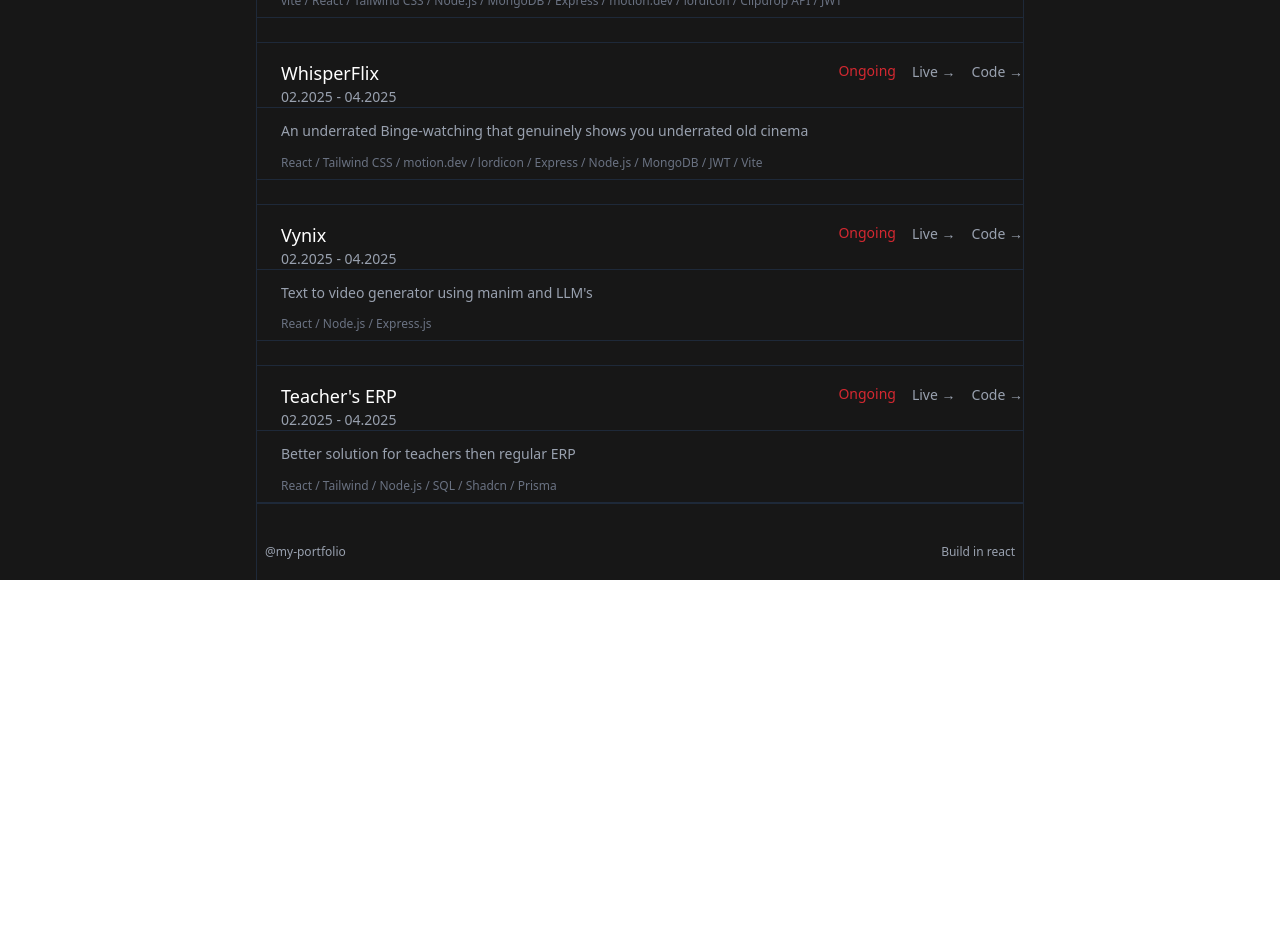
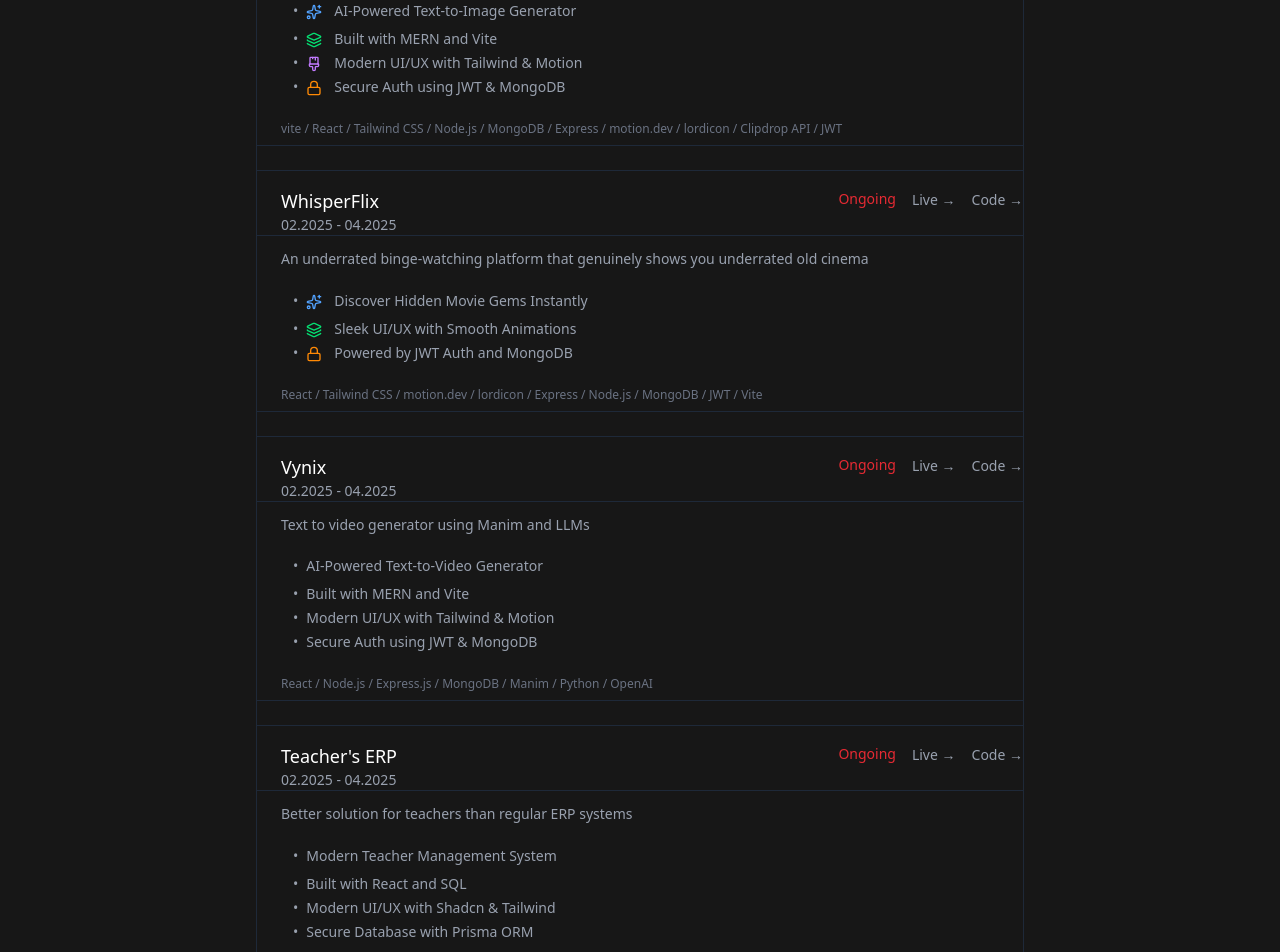
Before and after one commit to Arnav270803/MyPortfolio, a React (Vite) app: page / in a window 1280 px wide. Shown: the part 720-1672 px from the top of the page. Before the commit the page ends 1300 px from the top, so only its background shows below. Built offline with nearby package versions, Linux system fonts and the light colour scheme; some icons are missing.

Commit message:
styling changes in Sideproject.jsx also added content in it

```diff
--- a/src/Component/MyIntro.jsx
+++ b/src/Component/MyIntro.jsx
@@ -34,7 +34,7 @@ const MyIntro = ({ isDark }) => {
 
       <div className="w-full">
         {/* Main Container with Border */}
-        <div className={`border  ${isDark ? 'border-gray-800' : 'border-neutral-200'}`}>
+        <div className={`border ${isDark ? 'border-gray-800' : 'border-neutral-200'}`}>
 
           {/* Layout Container - Image and Rectangles Side by Side */}
           <div className="flex">
@@ -42,7 +42,7 @@ const MyIntro = ({ isDark }) => {
             {/* Left Side - Profile Image */}
             <div className={`w-[180px] h-[180px] border-r ${isDark ? 'border-gray-800' : 'border-neutral-200'}`}>
               <img
-                src="./public/cropped_circle_image.png"
+                src="../public/cropped_circle_image.png"
                 width="180"
                 height="180"
                 className="w-full h-full object-cover"
--- a/src/Component/Sideprojects.jsx
+++ b/src/Component/Sideprojects.jsx
@@ -1,8 +1,9 @@
 import React from 'react';
+import { Sparkles, Layers, Paintbrush2, Lock } from 'lucide-react';
 
 // R-Vision Project
 const RVisionProject = ({ isDark }) => (
-  <div className={`pb-2  border-b ${isDark ? 'border-gray-800' : 'border-gray-200'}`}>
+  <div className={`pb-2 border-b ${isDark ? 'border-gray-800' : 'border-gray-200'}`}>
     <div className={`flex items-start border-b ${isDark ? 'border-gray-800' : 'border-neutral-200'} justify-between mb-3`}>
       <div className="px-6">
         <div className={`text-xl font-medium hover:underline ${isDark ? 'text-white' : 'text-gray-900'}`}>
@@ -12,7 +13,7 @@ const RVisionProject = ({ isDark }) => (
           02.2025 - 04.2025
         </div>
       </div>
-      <div className="flex  items-center gap-4">
+      <div className="flex items-center gap-4">
         <div>
           <a
             href="https://github.com/Arnav270803/Rvision"
@@ -26,24 +27,56 @@ const RVisionProject = ({ isDark }) => (
       </div>
     </div>
     <div className={`mb-3 px-6 leading-relaxed text-sm ${isDark ? 'text-gray-400' : 'text-gray-600'}`}>
-      Text to image generator which generates beautiful images build using clipdrop API
+      Text to image generator which generates beautiful images built using clipdrop API
     </div>
 
+    <div className='py-2 px-6'>
+      <div className='px-3'>
+        <p className={`text-sm mb-2 font-medium transition duration-200 ease-in-out transform hover:scale-105 hover:text-white hover:underline ${isDark ? 'text-gray-400' : 'text-gray-600'}`}>
+          •
+          <span className='px-2'>
+            <Sparkles className={`w-4 h-4 inline mr-3 ${isDark ? 'text-blue-400' : 'text-blue-500'}`} />
+            AI-Powered Text-to-Image Generator
+          </span>
+        </p>
+
+        <p className={`text-sm mb-1 font-medium transition duration-200 ease-in-out transform hover:scale-105 hover:text-white hover:underline ${isDark ? 'text-gray-400' : 'text-gray-600'}`}>
+          •
+          <span className='px-2'>
+            <Layers className={`w-4 h-4 inline mr-3 ${isDark ? 'text-green-400' : 'text-green-500'}`} />
+            Built with MERN and Vite
+          </span>
+        </p>
+
+        <p className={`text-sm mb-1 font-medium transition duration-200 ease-in-out transform hover:scale-105 hover:text-white hover:underline ${isDark ? 'text-gray-400' : 'text-gray-600'}`}>
+          •
+          <span className='px-2'>
+            <Paintbrush2 className={`w-4 h-4 inline mr-3 ${isDark ? 'text-purple-400' : 'text-purple-500'}`} />
+            Modern UI/UX with Tailwind & Motion
+          </span>
+        </p>
+
+        <p className={`text-sm mb-4 font-medium transition duration-200 ease-in-out transform hover:scale-105 hover:text-white hover:underline ${isDark ? 'text-gray-400' : 'text-gray-600'}`}>
+          •
+          <span className='px-2'>
+            <Lock className={`w-4 h-4 inline mr-3 ${isDark ? 'text-orange-400' : 'text-orange-500'}`} />
+            Secure Auth using JWT & MongoDB
+          </span>
+        </p>
+      </div>
+    </div>
 
     <div className={`text-xs px-6 ${isDark ? 'text-gray-500' : 'text-gray-500'}`}>
       vite / React / Tailwind CSS / Node.js / MongoDB / Express / motion.dev / lordicon / Clipdrop API / JWT
     </div>
     <div className={`border-b py-1 mb-4 ${isDark ? 'border-gray-800' : 'border-gray-200'}`}>
-
     </div>
   </div>
 );
 
-
-
 // WhisperFlix Project
 const WhisperFlixProject = ({ isDark }) => (
-  <div className={`pb-2  border-b ${isDark ? 'border-gray-800' : 'border-gray-200'}`}>
+  <div className={`pb-2 border-b ${isDark ? 'border-gray-800' : 'border-gray-200'}`}>
     <div className={`flex items-start justify-between mb-3 border-b ${isDark ? 'border-gray-800' : 'border-neutral-200'}`}>
       <div className='px-6'>
         <div className={`text-lg font-medium hover:underline ${isDark ? 'text-white' : 'text-gray-900'}`}>
@@ -54,8 +87,8 @@ const WhisperFlixProject = ({ isDark }) => (
         </div>
       </div>
 
-      <div className="flex items-center  gap-4">
-        <div className={` hover:underline  text-sm transition-colors hover:text-red-500 animate-pulse text-red-500 ${
+      <div className="flex items-center gap-4">
+        <div className={`hover:underline text-sm transition-colors hover:text-red-500 animate-pulse text-red-500 ${
           isDark ? '' : ''}`}>
           Ongoing
         </div>
@@ -82,23 +115,46 @@ const WhisperFlixProject = ({ isDark }) => (
       </div>
     </div>
     <div className={`mb-3 px-6 leading-relaxed text-sm ${isDark ? 'text-gray-400' : 'text-gray-600'}`}>
-      An underrated Binge-watching that genuinely shows you underrated old cinema
+      An underrated binge-watching platform that genuinely shows you underrated old cinema
+    </div>
+    <div className='py-2 px-6'>
+      <div className='px-3'>
+        <p className={`text-sm mb-2 font-medium transition duration-200 ease-in-out transform hover:scale-105 hover:text-white hover:underline ${isDark ? 'text-gray-400' : 'text-gray-600'}`}>
+          •
+          <span className='px-2'>
+            <Sparkles className={`w-4 h-4 inline mr-3 ${isDark ? 'text-blue-400' : 'text-blue-500'}`} />
+            Discover Hidden Movie Gems Instantly
+          </span>
+        </p>
+
+        <p className={`text-sm mb-1 font-medium transition duration-200 ease-in-out transform hover:scale-105 hover:text-white hover:underline ${isDark ? 'text-gray-400' : 'text-gray-600'}`}>
+          •
+          <span className='px-2'>
+            <Layers className={`w-4 h-4 inline mr-3 ${isDark ? 'text-green-400' : 'text-green-500'}`} />
+            Sleek UI/UX with Smooth Animations
+          </span>
+        </p>
+
+        <p className={`text-sm mb-4 font-medium transition duration-200 ease-in-out transform hover:scale-105 hover:text-white hover:underline ${isDark ? 'text-gray-400' : 'text-gray-600'}`}>
+          •
+          <span className='px-2'>
+            <Lock className={`w-4 h-4 inline mr-3 ${isDark ? 'text-orange-400' : 'text-orange-500'}`} />
+            Powered by JWT Auth and MongoDB
+          </span>
+        </p>
+      </div>
     </div>
     <div className={`text-xs px-6 ${isDark ? 'text-gray-500' : 'text-gray-500'}`}>
       React / Tailwind CSS / motion.dev / lordicon / Express / Node.js / MongoDB / JWT / Vite
     </div>
     <div className={`border-b py-1 mb-4 ${isDark ? 'border-gray-800' : 'border-gray-200'}`}>
-
     </div>
   </div>
 );
 
-
-
-
 // Vynix Project
 const VynixProject = ({ isDark }) => (
-  <div className={`pb-2  border-b ${isDark ? 'border-gray-800' : 'border-gray-200'}`}>
+  <div className={`pb-2 border-b ${isDark ? 'border-gray-800' : 'border-gray-200'}`}>
     <div className={`flex items-start justify-between mb-3 border-b ${isDark ? 'border-gray-800' : 'border-neutral-200'}`}>
       <div className='px-6'>
         <div className={`text-lg font-medium ${isDark ? 'text-white' : 'text-gray-900'}`}>
@@ -137,23 +193,52 @@ const VynixProject = ({ isDark }) => (
       </div>
     </div>
     <div className={`mb-3 px-6 leading-relaxed text-sm ${isDark ? 'text-gray-400' : 'text-gray-600'}`}>
-      Text to video generator using manim and LLM's
+      Text to video generator using Manim and LLMs
     </div>
+
+    <div className='py-2 px-6'>
+      <div className='px-3'>
+        <p className={`text-sm mb-2 font-medium transition duration-200 ease-in-out transform hover:scale-105 hover:text-white hover:underline ${isDark ? 'text-gray-400' : 'text-gray-600'}`}>
+          •
+          <span className='px-2'>
+            AI-Powered Text-to-Video Generator
+          </span>
+        </p>
+
+        <p className={`text-sm mb-1 font-medium transition duration-200 ease-in-out transform hover:scale-105 hover:text-white hover:underline ${isDark ? 'text-gray-400' : 'text-gray-600'}`}>
+          •
+          <span className='px-2'>
+            Built with MERN and Vite
+          </span>
+        </p>
+
+        <p className={`text-sm mb-1 font-medium transition duration-200 ease-in-out transform hover:scale-105 hover:text-white hover:underline ${isDark ? 'text-gray-400' : 'text-gray-600'}`}>
+          •
+          <span className='px-2'>
+            Modern UI/UX with Tailwind & Motion
+          </span>
+        </p>
+
+        <p className={`text-sm mb-4 font-medium transition duration-200 ease-in-out transform hover:scale-105 hover:text-white hover:underline ${isDark ? 'text-gray-400' : 'text-gray-600'}`}>
+          •
+          <span className='px-2'>
+            Secure Auth using JWT & MongoDB
+          </span>
+        </p>
+      </div>
+    </div>
+
     <div className={`text-xs px-6 ${isDark ? 'text-gray-500' : 'text-gray-500'}`}>
-      React / Node.js / Express.js
+      React / Node.js / Express.js / MongoDB / Manim / Python / OpenAI
     </div>
     <div className={`border-b py-1 mb-4 ${isDark ? 'border-gray-800' : 'border-gray-200'}`}>
-
     </div>
   </div>
 );
 
-
-
-
-
-const Teachers_ERP = ({ isDark }) => (
-  <div className={`pb-2  border-b ${isDark ? 'border-gray-800' : 'border-gray-200'}`}>
+// Teacher's ERP Project
+const TeachersERP = ({ isDark }) => (
+  <div className={`pb-2 border-b ${isDark ? 'border-gray-800' : 'border-gray-200'}`}>
     <div className={`flex items-start justify-between mb-3 border-b ${isDark ? 'border-gray-800' : 'border-neutral-200'}`}>
       <div className='px-6'>
         <div className={`text-lg font-medium ${isDark ? 'text-white' : 'text-gray-900'}`}>
@@ -192,7 +277,39 @@ const Teachers_ERP = ({ isDark }) => (
       </div>
     </div>
     <div className={`mb-3 px-6 leading-relaxed text-sm ${isDark ? 'text-gray-400' : 'text-gray-600'}`}>
-      Better solution for teachers then regular ERP
+      Better solution for teachers than regular ERP systems
+    </div>
+
+    <div className='py-2 px-6'>
+      <div className='px-3'>
+        <p className={`text-sm mb-2 font-medium transition duration-200 ease-in-out transform hover:scale-105 hover:text-white hover:underline ${isDark ? 'text-gray-400' : 'text-gray-600'}`}>
+          •
+          <span className='px-2'>
+            Modern Teacher Management System
+          </span>
+        </p>
+
+        <p className={`text-sm mb-1 font-medium transition duration-200 ease-in-out transform hover:scale-105 hover:text-white hover:underline ${isDark ? 'text-gray-400' : 'text-gray-600'}`}>
+          •
+          <span className='px-2'>
+            Built with React and SQL
+          </span>
+        </p>
+
+        <p className={`text-sm mb-1 font-medium transition duration-200 ease-in-out transform hover:scale-105 hover:text-white hover:underline ${isDark ? 'text-gray-400' : 'text-gray-600'}`}>
+          •
+          <span className='px-2'>
+            Modern UI/UX with Shadcn & Tailwind
+          </span>
+        </p>
+
+        <p className={`text-sm mb-4 font-medium transition duration-200 ease-in-out transform hover:scale-105 hover:text-white hover:underline ${isDark ? 'text-gray-400' : 'text-gray-600'}`}>
+          •
+          <span className='px-2'>
+            Secure Database with Prisma ORM
+          </span>
+        </p>
+      </div>
     </div>
     <div className={`text-xs px-6 ${isDark ? 'text-gray-500' : 'text-gray-500'}`}>
       React / Tailwind / Node.js / SQL / Shadcn / Prisma
@@ -201,11 +318,9 @@ const Teachers_ERP = ({ isDark }) => (
 );
 
 // Main Component
-const Sideprojects = ({ isDark }) => {
-
+const Sideprojects = ({ isDark = false }) => {
   return (
-
-    <div className="w-full">
+    <div className={`w-full min-h-screen ${isDark ? 'bg-neutral-900 ' : 'bg-zinc-50'}`}>
       <div className={`text-3xl px-6 underline border-b pb-3 underline-offset-4 font-medium mb-4 ${isDark ? 'text-white border-gray-800' : 'text-gray-900 border-neutral-200'}`}>
         Projects
       </div>
@@ -214,14 +329,14 @@ const Sideprojects = ({ isDark }) => {
         <RVisionProject isDark={isDark} />
         <WhisperFlixProject isDark={isDark} />
         <VynixProject isDark={isDark} />
-        <Teachers_ERP isDark={isDark} />
+        <TeachersERP isDark={isDark} />
       </div>
-      <div className={`pt-10 border-t border-gray-800 ${isDark ? 'border-gray-800' : 'border-neutral-200'} px-2 text-xs text-gray-400 flex justify-between items-center w-full`}>
+      <div className={`pt-10 border-t ${isDark ? 'border-gray-800' : 'border-neutral-200'} px-2 text-xs ${isDark ? 'text-gray-400' : 'text-gray-500'} flex justify-between items-center w-full`}>
         <div>
           @my-portfolio
         </div>
         <div>
-      Build in react
+          Built in React
         </div>
       </div>
     </div>
```
Lines whose indentation alone changed are shown as unchanged.
